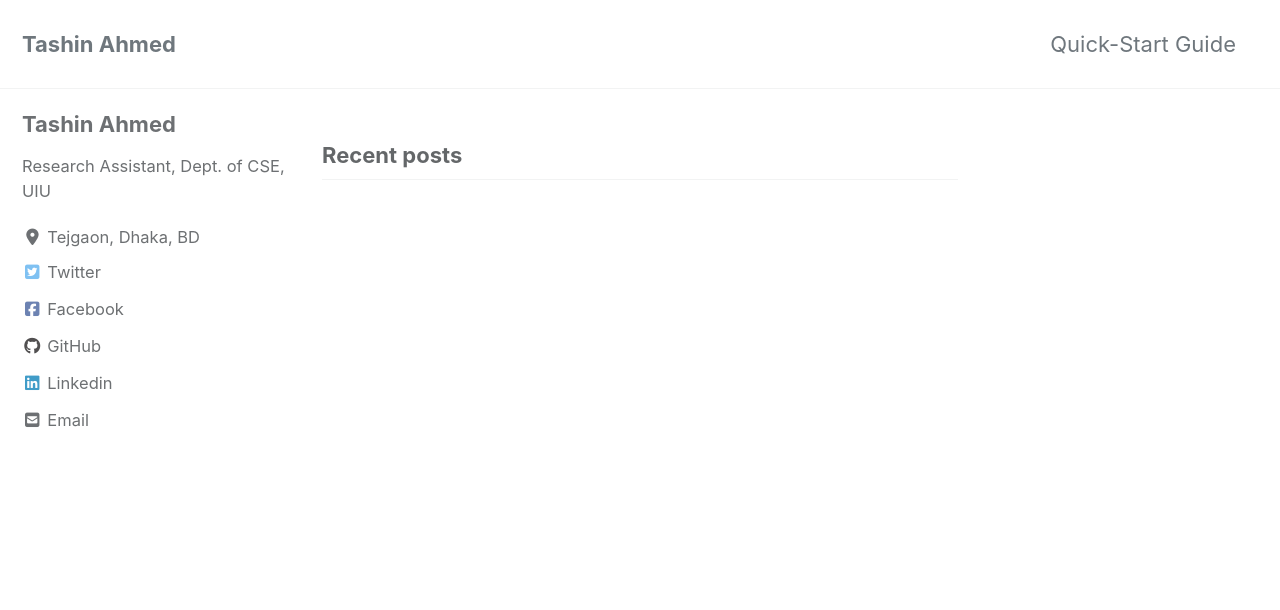
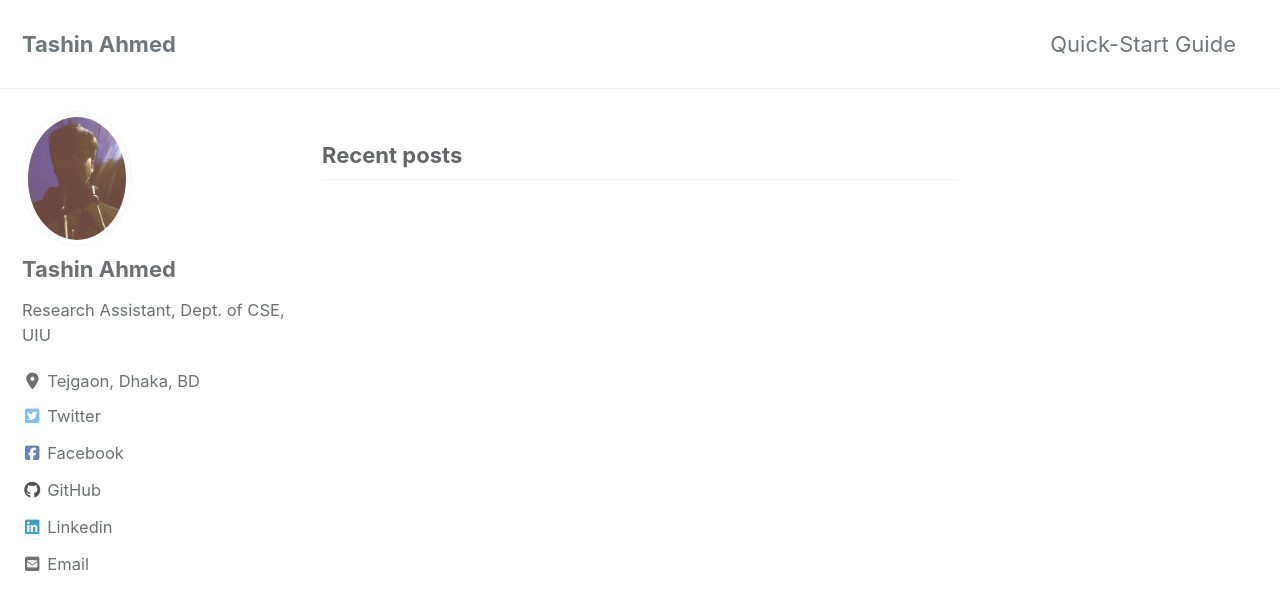
Before and after one commit to TashinAhmed/tashinahmed.github.io, a Jekyll site: the page built from index.html, in a window 1280 px wide and 900 px high. Shown: the top 610 px of the window. Built offline with Jekyll 4.4.1, drawn with Linux system fonts in a browser that asks for light colours; cached includes are drawn as plain includes; nearby versions of some CDN libraries; the list of posts is cut into pages by our own code.

Commit message:
social sites updated 03

```diff
--- a/_config.yml
+++ b/_config.yml
@@ -94,7 +94,7 @@ analytics:
 # Site Author
 author:
   name             : "Tashin Ahmed"
-  avatar           : #""
+  avatar           : "https://github.com/TashinAhmed/tashinahmed.github.io/blob/master/download.png"
   bio              : "Research Assistant, Dept. of CSE, UIU"
   location         : "Tejgaon, Dhaka, BD"
   email            : "tashinahmed@aol.com"
```
